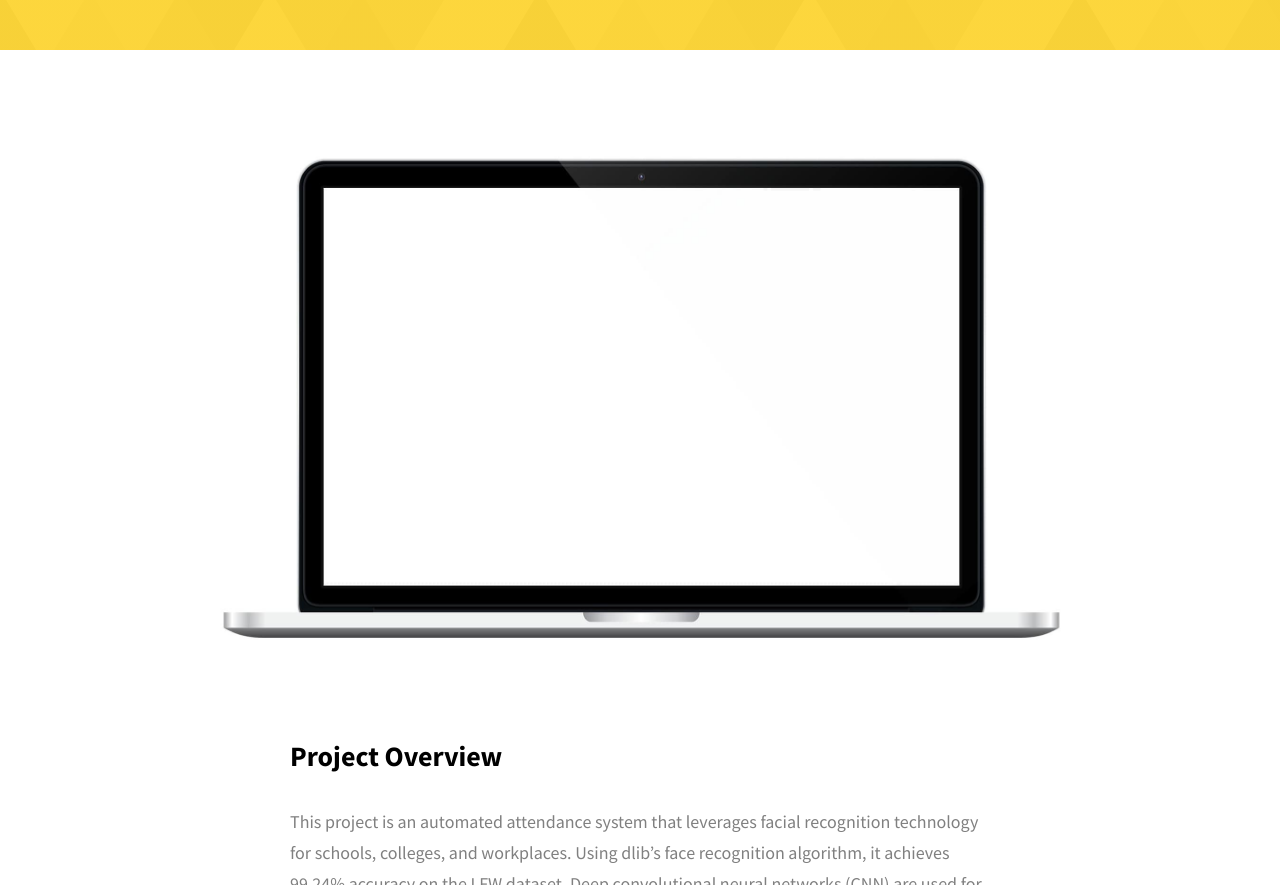
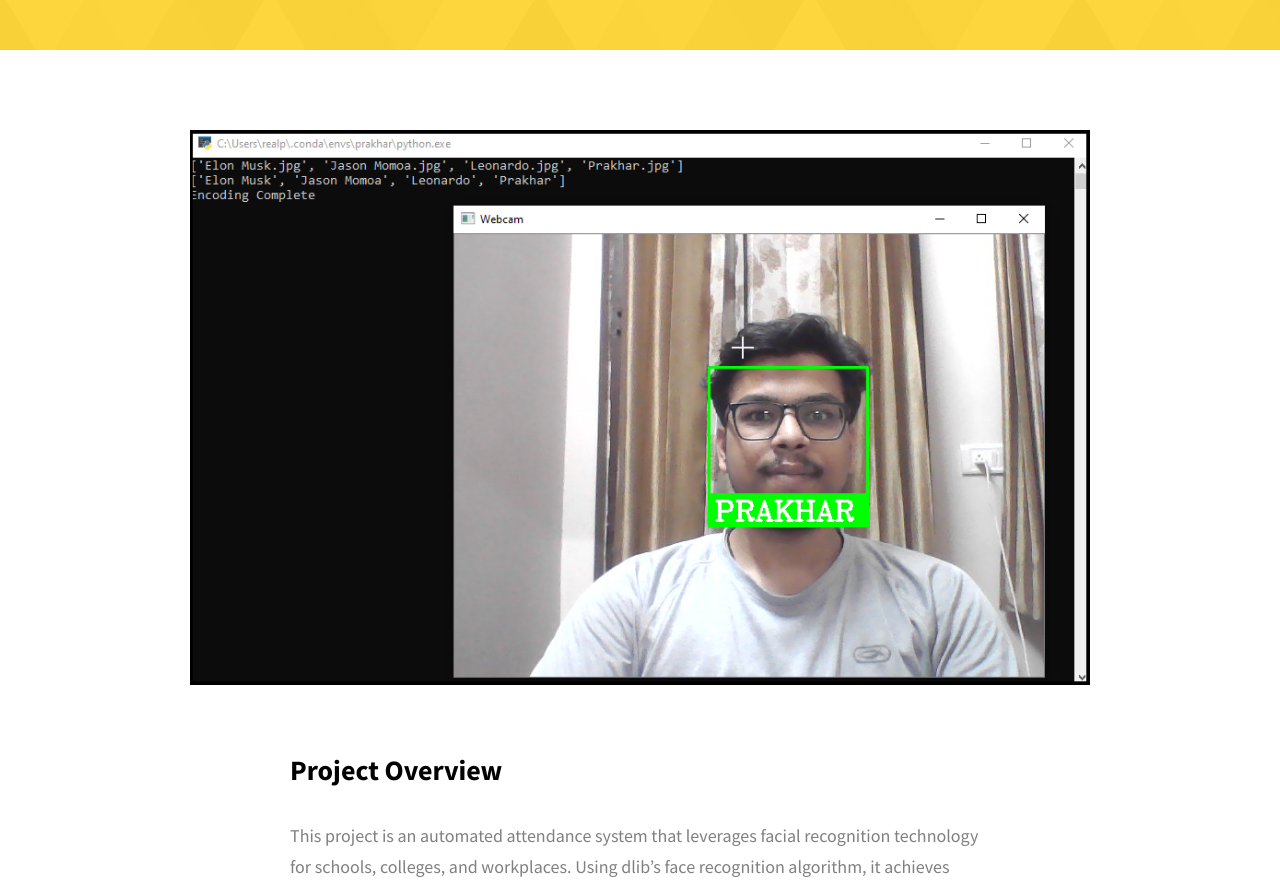
Before and after one commit to agarwal-prakhar/devPortfolio, a website: page project-3.html in a window 1280 px wide. Shown: the part 760-1645 px from the top of the page. Drawn offline with Linux system fonts and the light colour scheme.

Commit message:
Update project-3.html

```diff
--- a/project-3.html
+++ b/project-3.html
@@ -100,7 +100,7 @@
         <div class="project-details__content">
           <div class="project-details__showcase-img-cont">
             <img
-              src="./assets/jpeg/project-mockup-example.jpeg"
+              src="./assets/jpeg/ss30.png"
               alt="Project Image"
               class="project-details__showcase-img"
             />
```
